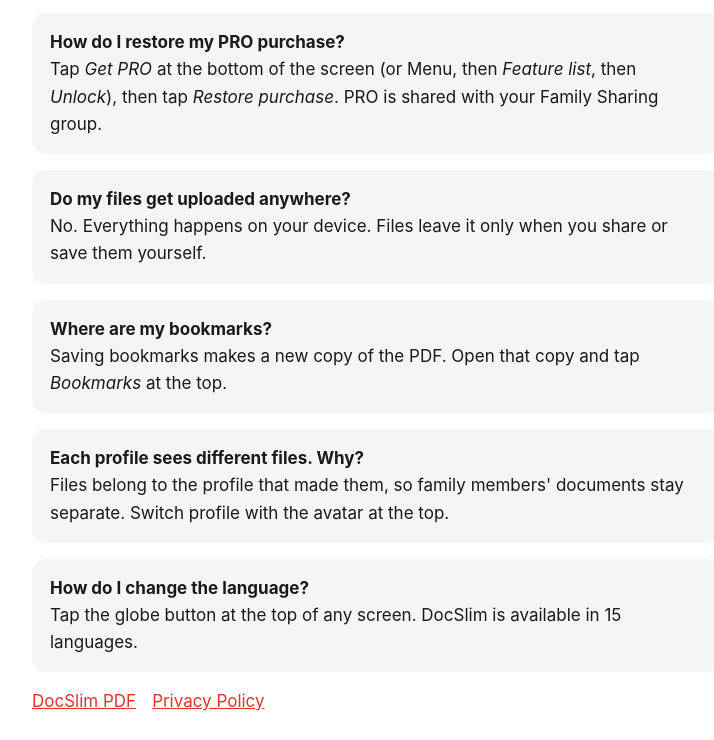
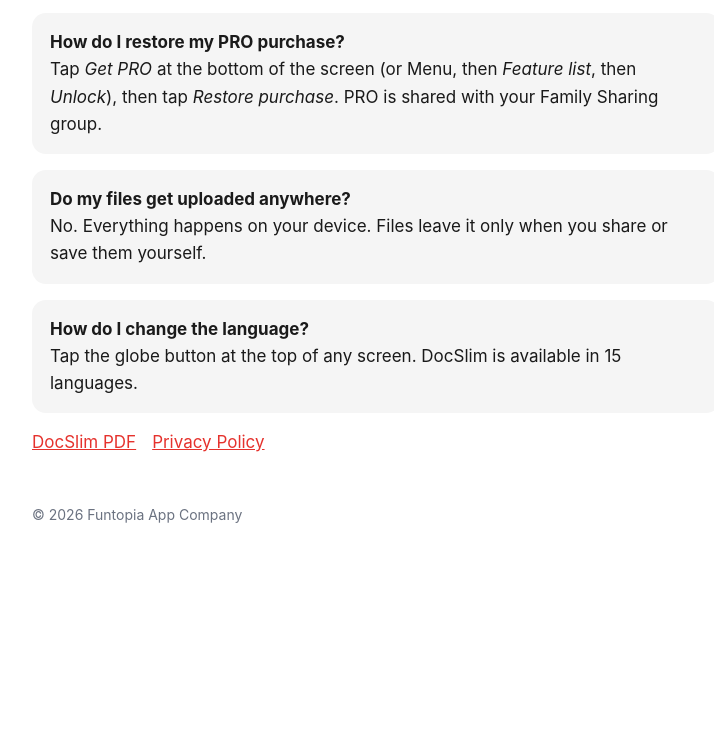
Before and after one commit to funtopiaapp/docslim-site, a plain HTML site: page support.html in a window 1280 px wide. Shown: the part 490-1230 px from the top of the page, without its empty margins (264-978 px from the left). After the commit the page ends 1081 px from the top, so only its background shows below. Drawn offline with Linux system fonts and the light colour scheme.

Commit message:
Support: drop lines about removed features
Co-Authored-By: Claude Opus 5.5 (1M context) <noreply@anthropic.com>

```diff
--- a/support.html
+++ b/support.html
@@ -10,8 +10,6 @@
 <div class="card"><strong>How do I make a PDF the exact size a portal asks for?</strong><br>Open <em>Slim to size</em>, choose the PDF, tap a preset or type the limit in KB (for example 200), then Slim. DocSlim makes the file as close to the limit as it can without going over. If it can't get there, it offers black and white, splitting into parts, or removing pages.</div>
 <div class="card"><strong>How do I restore my PRO purchase?</strong><br>Tap <em>Get PRO</em> at the bottom of the screen (or Menu, then <em>Feature list</em>, then <em>Unlock</em>), then tap <em>Restore purchase</em>. PRO is shared with your Family Sharing group.</div>
 <div class="card"><strong>Do my files get uploaded anywhere?</strong><br>No. Everything happens on your device. Files leave it only when you share or save them yourself.</div>
-<div class="card"><strong>Where are my bookmarks?</strong><br>Saving bookmarks makes a new copy of the PDF. Open that copy and tap <em>Bookmarks</em> at the top.</div>
-<div class="card"><strong>Each profile sees different files. Why?</strong><br>Files belong to the profile that made them, so family members' documents stay separate. Switch profile with the avatar at the top.</div>
 <div class="card"><strong>How do I change the language?</strong><br>Tap the globe button at the top of any screen. DocSlim is available in 15 languages.</div>
 
 <nav><a href="index.html">DocSlim PDF</a><a href="privacy.html">Privacy Policy</a></nav>
```
